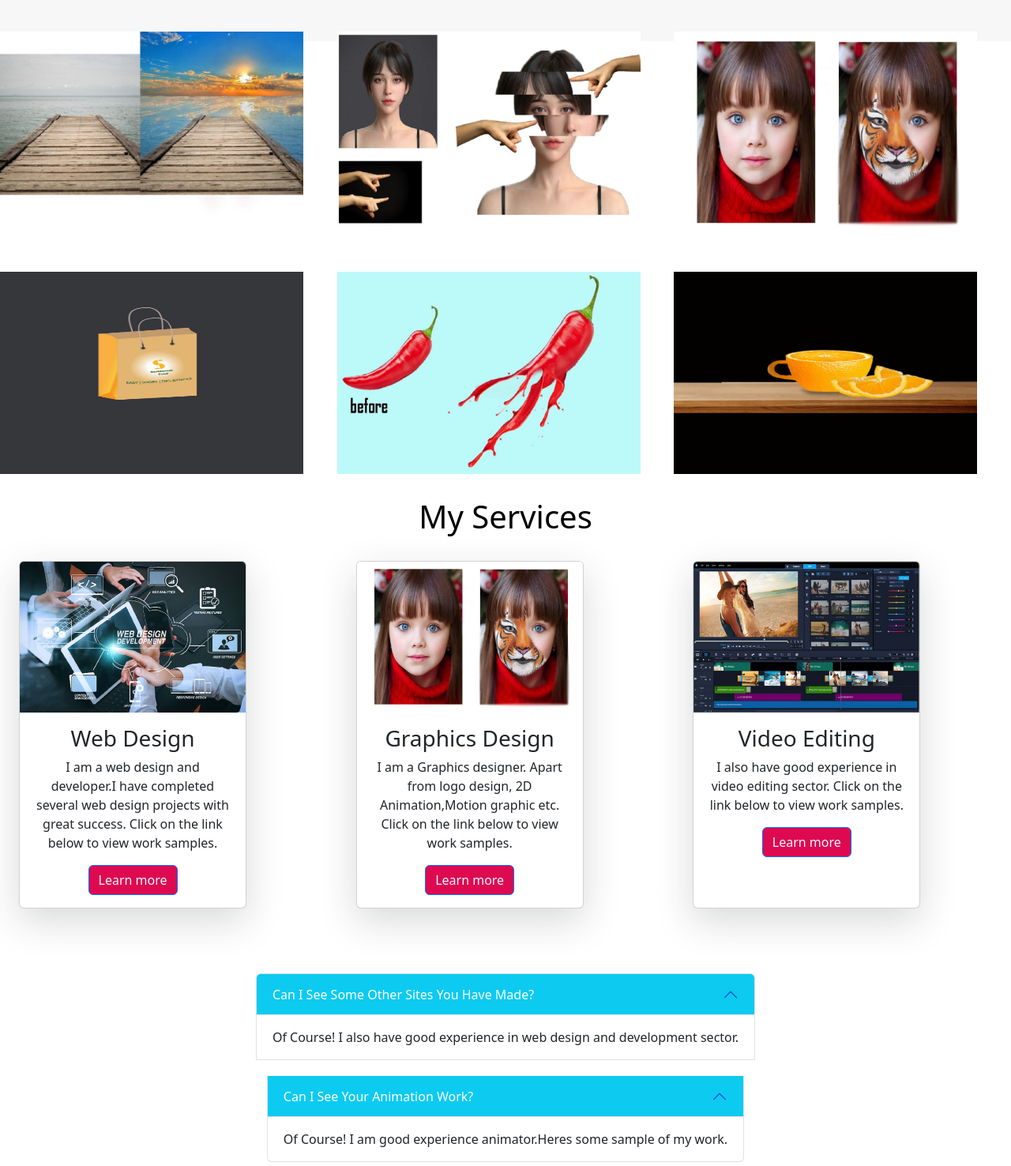
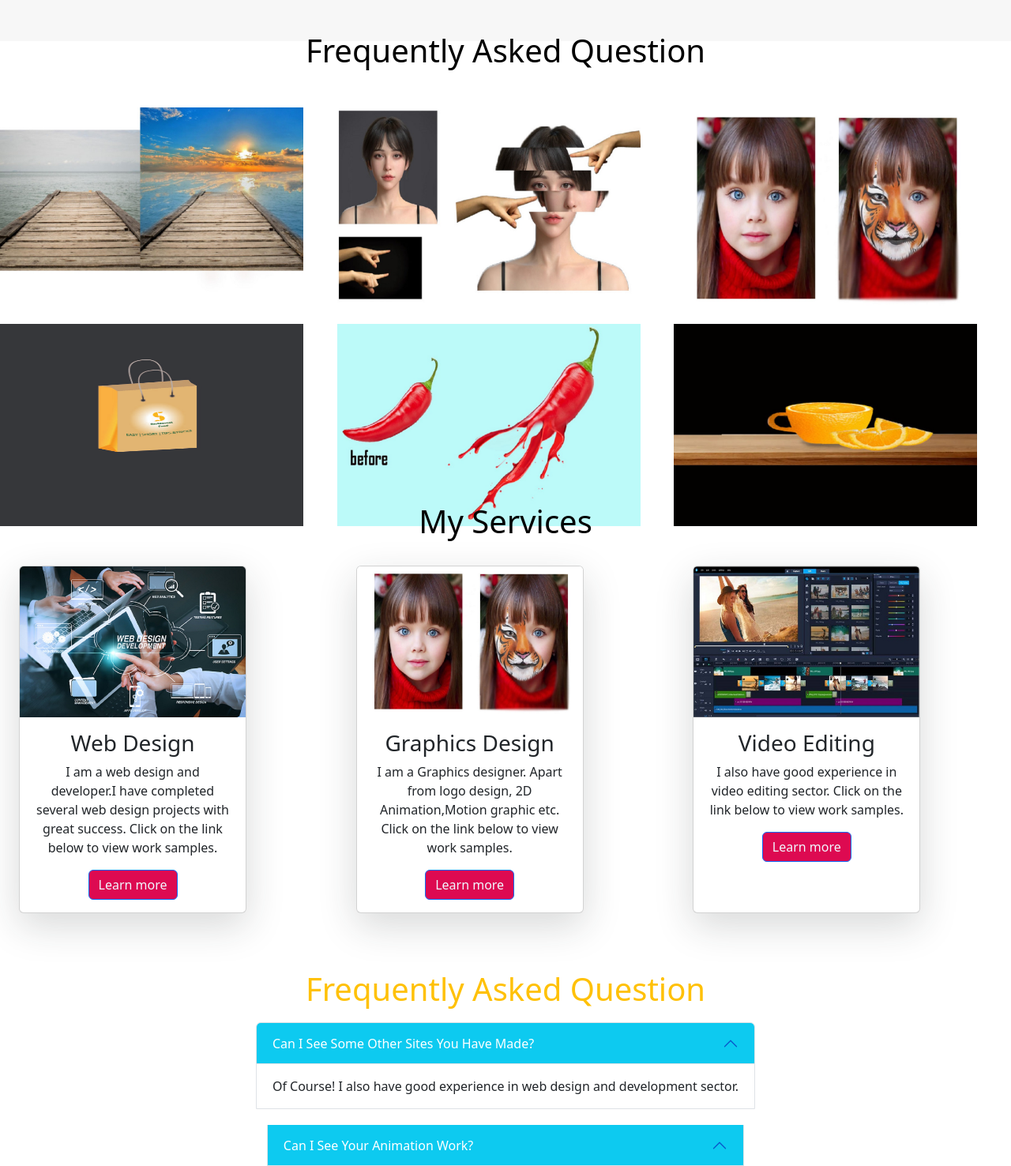
Before and after one commit to simatang1/myportfolio, a plain HTML site: page index.html in a window 1280 px wide. Shown: the part 2720-4196 px from the top of the page at 79% size. Drawn offline with Linux system fonts and the light colour scheme.

Commit message:
first commit

```diff
--- a/index.html
+++ b/index.html
@@ -168,7 +168,9 @@
         </section>
         <!-- porfolio section start -->
         <section id="portfolio-section">
-            <div class="top">
+            <div class="top mt-5">
+                <h1 class="fs-1 text-black text-center">Frequently Asked Question</h1>
+
                 <div class="top images mt-5">
                     <img class="img" src="/images/108 background.jpg" alt="">
                     <img class="img" src="/images/108 Image cut.jpg" alt="">
@@ -216,6 +218,7 @@
         <!-- accordion section start -->
         <section>
             <div class="accordion text-center mt-5" id="accordionExample" style="width: 100%;height: 550px;">
+                <h1 class="fs-1 text-warning text-center">Frequently Asked Question</h1>
                 <div class="accordion-items">
                     <div class="accordion-item">
                         <h2 class="accordion-header" id="headingOne"><button class="accordion-button bg-info text-white" type="button" data-bs-toggle="collapse" data-bs-target="#collapseOne" aria-expanded="true" aria-controls="collapseOne">Can I See Some Other Sites You Have Made?</button></h2>
--- a/style/style.css
+++ b/style/style.css
@@ -295,7 +295,7 @@ color: #eb0707;
 }
 /* portfolio section start */
 .top{
-    margin-bottom: 30px;
+    margin-bottom: -30px;
 }
 .images{
     display: grid;
```
